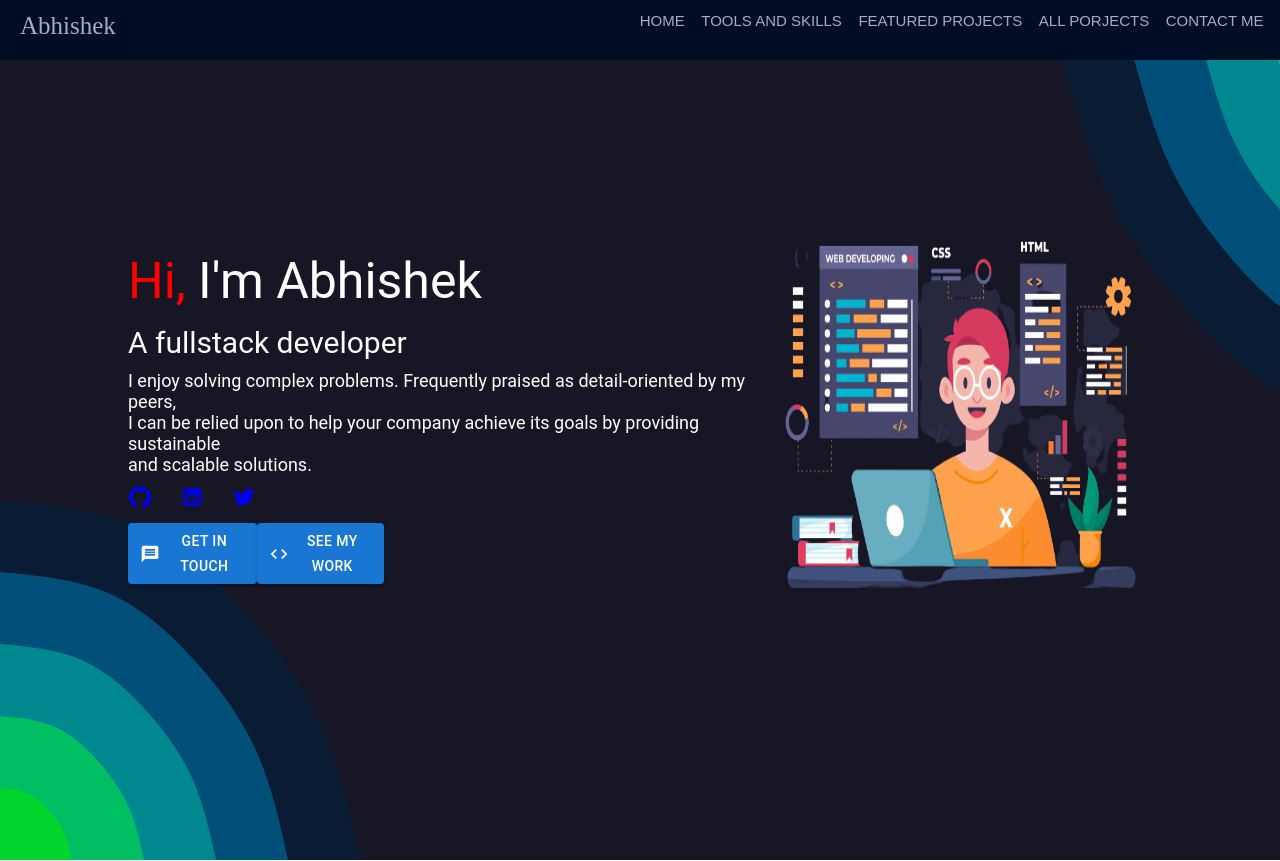
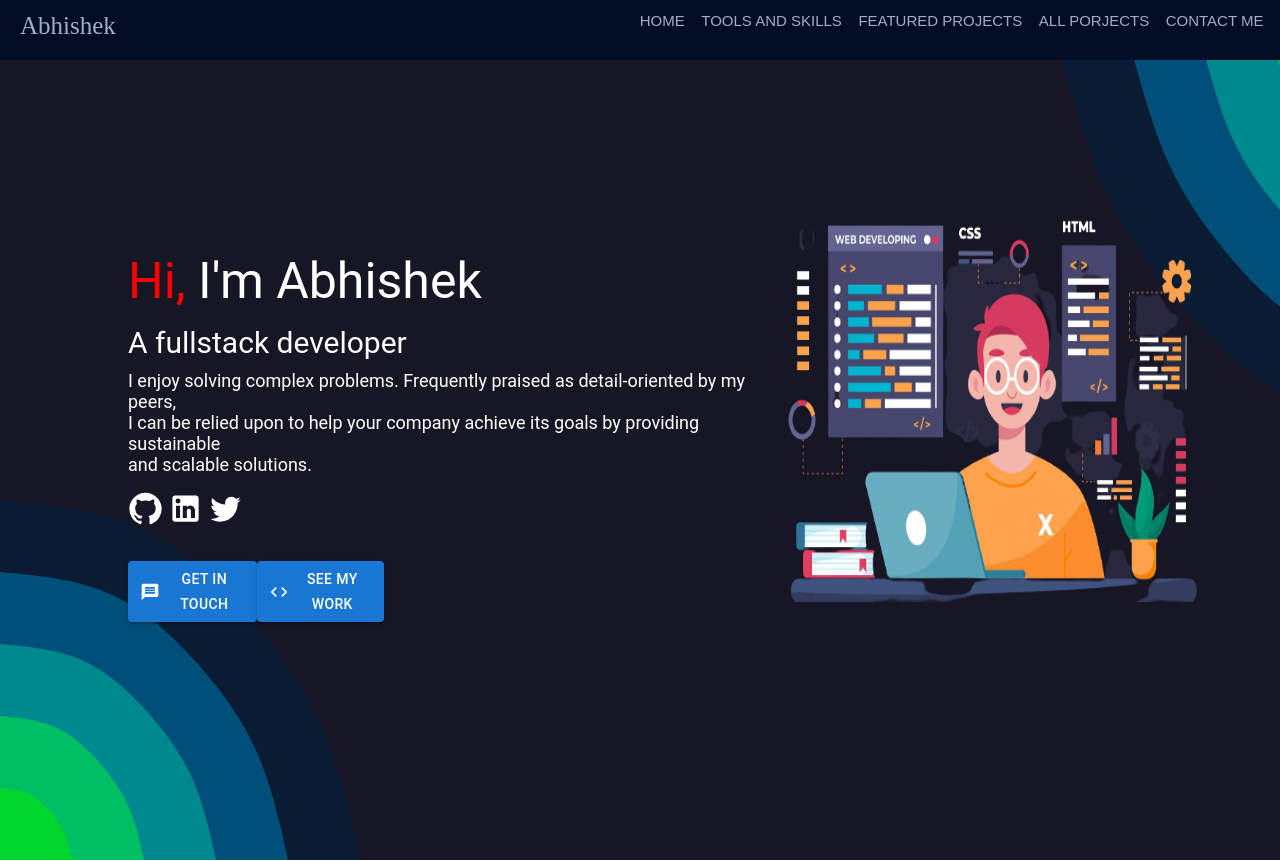
Before and after one commit to abhishekchauhan15/Portfolio, a React (Create React App) app: page / in a window 1280 px wide. Shown: the top 861 px of the page. Built offline with nearby package versions, Linux system fonts and the light colour scheme; a web font is replaced by a local one.

Commit message:
my info completed

```diff
--- a/src/components/MyInfo.js
+++ b/src/components/MyInfo.js
@@ -32,21 +32,22 @@ function MyInfo() {
                 href="https://github.com/abhishekchauhan15"
                 target="_blank"
               >
-                <GitHubIcon />
+                <GitHubIcon fontSize="large" />
+
               </a>
               <a
                 rel="noopener noreferrer"
                 href="https://www.linkedin.com/in/abhishekchauhan15/"
                 target="_blank"
               >
-                <LinkedInIcon />
+                <LinkedInIcon fontSize="large" />
               </a>
               <a
                 rel="noopener noreferrer"
                 href="https://twitter.com/1509_abhishek"
                 target="_blank"
               >
-                <TwitterIcon />
+                <TwitterIcon fontSize="large"/>
               </a>
             </div>
           </div>
@@ -58,7 +59,7 @@ function MyInfo() {
               SEE MY WORK
             </Button>
           </div>
-        </div>
+        </div >
         <img src={Real} alt="background" className="sideImg" />
       </div>
       {/* <button>down button</button> */}
--- a/src/styles/myInfo.css
+++ b/src/styles/myInfo.css
@@ -30,17 +30,22 @@
 }
 
 .Socialbtn {
-  margin-top: 10px;
-  width: 20%;
-  height: 40%;
+  margin-top: 16px;
+  width: 18%;
+  height: 60px;
   display: flex;
   justify-content: space-between;
 }
 
+.Socialbtn a {
+  color: white;
+  text-decoration: none;
+}
+
 .sideImg {
-  width: 30%;
-  height: 50%;
-  margin-top: 10%;
+  width: 35%;
+  height: 55%;
+  margin-top: 8%;
 }
 
 .hi span {
```
